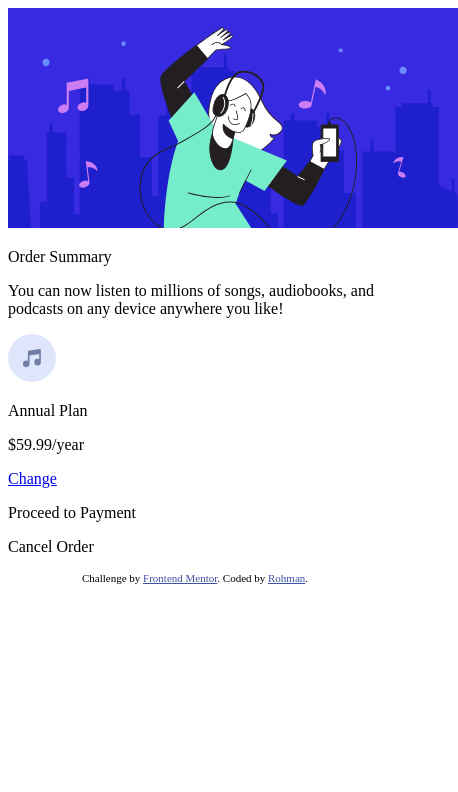
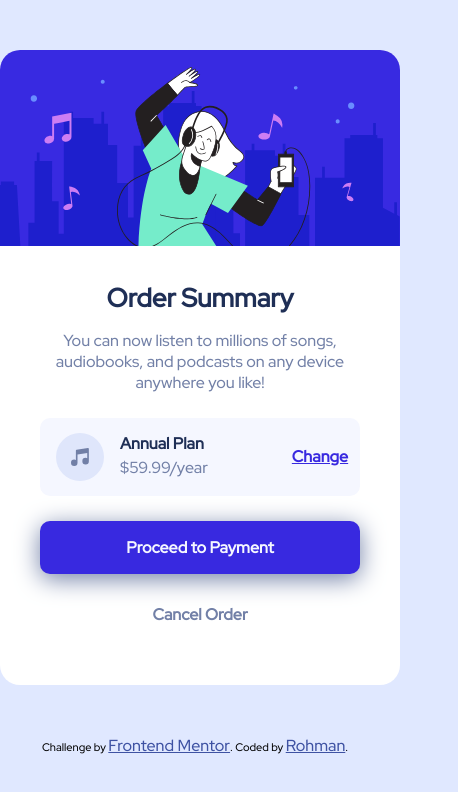
Before and after one commit to Hade21/order-summary-component, a plain HTML site: page index.html in a window 390 px wide. Shown: the whole page, 458 px wide, since content can reach past the window. Drawn offline with Linux system fonts and the light colour scheme.

Commit message:
add styling, responsive, active state

```diff
--- a/index.html
+++ b/index.html
@@ -5,7 +5,7 @@
   <meta name="viewport" content="width=device-width, initial-scale=1.0"> <!-- displays site properly based on user's device -->
 
   <link rel="icon" type="image/png" sizes="32x32" href="./images/favicon-32x32.png">
-
+  <link rel="stylesheet" href="style.css">
   <title>Frontend Mentor | Order summary card</title>
 
   <!-- Feel free to remove these styles or customise in your own stylesheet 👍 -->
@@ -16,7 +16,7 @@
 </head>
 <body>
   <div class="container-card">
-    <img src="./images/illustration-hero.svg" alt="" class="ilustration">
+    <img src="./images/illustration-hero.svg" alt="" class="illustration">
     <p class="title">Order Summary</p>
     <p class="desc">You can now listen to millions of songs, audiobooks, and podcasts on any
       device anywhere you like!</p>
@@ -31,7 +31,7 @@
   </div>
   <div class="attribution">
     Challenge by <a href="https://www.frontendmentor.io?ref=challenge" target="_blank">Frontend Mentor</a>.
-    Coded by <a href="#">Rohman</a>.
+    Coded by <a href="https://www.frontendmentor.io/profile/Hade21">Rohman</a>.
   </div>
 </body>
 </html>
--- /dev/null
+++ b/style.css
@@ -0,0 +1,155 @@
+@import url('https://fonts.googleapis.com/css2?family=Red+Hat+Display:wght@500&display=swap');
+*{
+    margin: 0;
+    padding: 0;
+    font-family: 'Red Hat Display', sans-serif;
+    font-size: 16px;
+}
+body{
+    background-color: hsl(225, 100%, 94%);
+}
+.container-card{
+    margin: 50px auto;
+    text-align: center;
+    width: 400px;
+    background-color: white;
+    border-radius: 20px;
+    padding-bottom: 30px;
+}
+.illustration{
+    width: 400px;
+    border-radius: 20px 20px 0 0;
+    margin-bottom: 30px;
+}
+.title{
+    font-size: 26px;
+    font-weight: 900;
+    margin-bottom: 15px;
+    color: hsl(223, 47%, 23%);
+}
+.desc{
+    font-size: 16px;
+    padding: 0 30px;
+    margin-bottom: 25px;
+    color: hsl(224, 23%, 55%);
+
+}
+.subscribe-plan{
+    background-color: hsl(225, 100%, 98%);
+    padding: 15px 0;
+    border-radius: 10px;
+    margin: 0 40px;
+    display: grid;
+    grid-template-columns: 25% 25% 25% 25%;
+    grid-template-rows: 50% 50%;
+    margin-bottom: 25px;
+}
+.music{
+    display: grid;
+    grid-area: 1 / 1 / 3 / 2;
+    justify-self: center;
+}
+.pricename{
+    display: grid;
+    grid-area: 1 / 2 / 2 / 4;
+    text-align: left;
+    font-weight: 700;
+    color: hsl(223, 47%, 23%);
+
+}
+.price{
+    display: grid;
+    grid-area: 2 / 2 / 3 / 4;
+    text-align: left;
+    color: hsl(224, 23%, 55%);
+
+}
+.change{
+    display: grid;
+    grid-area: 1 / 4 / 3 / 5;
+    align-self: center;
+    font-weight: 700;
+    justify-self: center;
+    color: hsl(245, 75%, 52%);
+}
+.order{
+    background-color: hsl(245, 75%, 52%);
+    margin: 15px 40px;
+    padding: 16px;
+    border-radius: 10px;
+    font-weight: 600;
+    color: hsl(225, 100%, 98%);
+    box-shadow: 0 5px 25px hsl(224, 23%, 55%);
+    cursor: pointer;
+}
+.cancel{
+    margin: 30px auto;
+    font-weight: 700;
+    color: hsl(224, 23%, 55%);
+    cursor: pointer;
+    width: fit-content;
+}
+.change:hover{
+    text-decoration: none;
+    color: hsl(224, 23%, 55%);
+    transition: .5s;
+}
+.order:hover{
+    opacity: 0.8;
+    transition: .3s ease;
+}
+.cancel:hover{
+    font-weight: 900;
+    color: hsl(223, 47%, 23%);
+    transition: .3s;
+}
+
+@media (max-width: 375px) {
+    .illustration{
+        width: 300px;
+    }
+    .container-card{
+        width: 300px;
+    }
+    .title{
+        font-size: 24px;
+    }
+    .desc{
+        font-size: 14px;
+    }
+    .subscribe-plan{
+        margin-left: 20px;
+        margin-right: 20px;
+    }
+    .music{
+        width: 42px;
+    }
+    .pricename{
+        font-size: 14px;
+        padding-left: 5px;
+    }
+    .price{
+        font-size: 14px;
+        padding-left: 5px;
+    }
+    .change{
+        font-size: 14px;
+    }
+    .order{
+        margin-left: 20px;
+        margin-right: 20px;
+        font-size: 14px;
+        margin-bottom: 0;
+    }
+    .cancel{
+        font-size: 14px;
+        margin-bottom: 0;
+        margin-top: 20px;
+    }
+    .attribution a{
+        font-size: 14px;
+    }
+    .attribution{
+        margin-bottom: 10px;
+    }
+}
```
